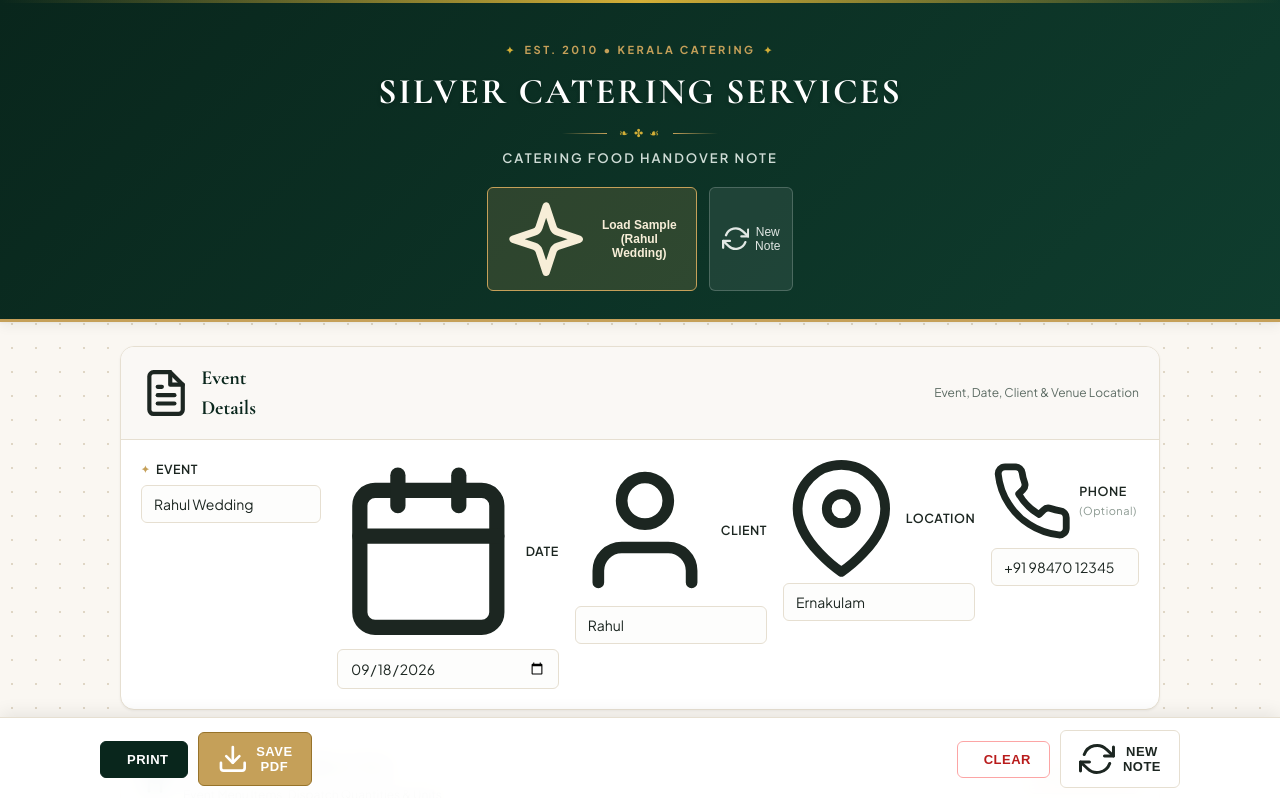
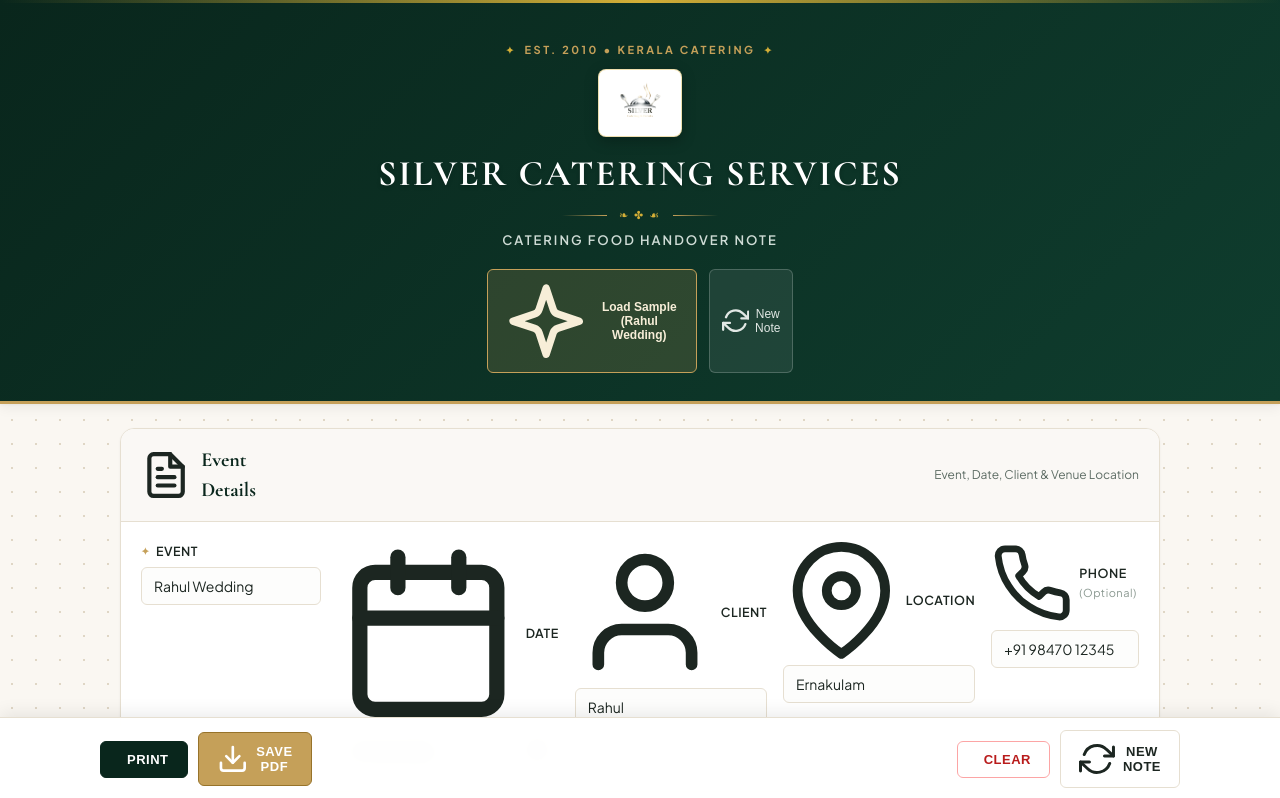
Before and after one commit to nihalmv-ops/silver-calculator-, a React (Vite) app: page / in a window 1280 px wide. Shown: the top 798 px of the page. Built offline with nearby package versions, Linux system fonts and the light colour scheme.

Commit message:
feat: add exact official Silver Catering website logo to PDF, printout, and screen header

```diff
--- a/index.html
+++ b/index.html
@@ -2,13 +2,14 @@
 <html lang="en">
   <head>
     <meta charset="UTF-8" />
-    <link rel="icon" type="image/svg+xml" href="/favicon.svg" />
+    <link rel="icon" type="image/png" href="/silver_catering_logo.png" />
+    <link rel="preload" as="image" href="/silver_catering_logo.png" />
     <meta name="viewport" content="width=device-width, initial-scale=1.0" />
-    <title>Silver Catering | Income & Expense Note</title>
+    <title>Silver Catering | Food Handover Note</title>
     <!-- Google Fonts for Luxury Kerala Catering Typography -->
     <link rel="preconnect" href="https://fonts.googleapis.com">
     <link rel="preconnect" href="https://fonts.gstatic.com" crossorigin>
-    <link href="https://fonts.googleapis.com/css2?family=Cormorant+Garamond:ital,wght@0,500;0,600;0,700;1,400&family=Plus+Jakarta+Sans:wght@400;500;600;700&display=swap" rel="stylesheet">
+    <link href="https://fonts.googleapis.com/css2?family=Cormorant+Garamond:ital,wght@0,500;0,600;0,700;1,400&family=Plus+Jakarta+Sans:wght@400;500;600;700;800&display=swap" rel="stylesheet">
   </head>
   <body>
     <div id="root"></div>
--- a/src/components/Header.jsx
+++ b/src/components/Header.jsx
@@ -8,6 +8,14 @@ export default function Header({ onLoadDemo, onNewNote }) {
           <span className="crest-symbol">✦</span>
           <span className="brand-badge">EST. 2010 • KERALA CATERING</span>
           <span className="crest-symbol">✦</span>
+        </div>
+
+        <div className="brand-logo-wrap">
+          <img
+            src="/silver_catering_logo.png"
+            alt="Silver Catering Official Logo"
+            className="brand-official-logo"
+          />
         </div>
 
         <h1 className="brand-title">SILVER CATERING SERVICES</h1>
--- a/src/components/PrintableStatement.jsx
+++ b/src/components/PrintableStatement.jsx
@@ -12,21 +12,23 @@ export default function PrintableStatement({ details, items, totalPrice }) {
   return (
     <div className="printable-statement invoice-model-template" id="printable-statement">
       {/* ========================================================
-          TOP HEADER: Dark Charcoal Banner with Wave & Logo
+          TOP HEADER: Dark Charcoal Banner with Wave & Official Logo
           ======================================================== */}
       <div className="inv-header-wrap">
         <div className="inv-header-dark">
           <div className="inv-brand-row">
-            {/* Logo Mark + Name */}
+            {/* Official Website Logo + Brand Text */}
             <div className="inv-logo-group">
-              <svg className="inv-logo-mark" viewBox="0 0 44 44" width="38" height="38" fill="none">
-                <path d="M12 32 C12 18, 26 12, 36 8 C32 22, 24 32, 12 32 Z" fill="#f3b72c" />
-                <path d="M8 28 C8 17, 18 12, 26 9 C23 20, 16 28, 8 28 Z" fill="#e5a519" />
-                <path d="M18 38 C18 25, 30 18, 40 14 C36 29, 29 38, 18 38 Z" stroke="#ffffff" strokeWidth="1.8" />
-              </svg>
+              <div className="inv-logo-badge">
+                <img
+                  src="/silver_catering_logo.png"
+                  alt="Silver Catering Official Logo"
+                  className="inv-official-logo"
+                />
+              </div>
               <div className="inv-logo-text">
-                <span className="inv-logo-name">SILVER</span>
-                <span className="inv-logo-sub">CATERING SERVICES</span>
+                <span className="inv-logo-name">SILVER CATERING</span>
+                <span className="inv-logo-sub">PREMIUM WEDDING & EVENT SERVICES</span>
               </div>
             </div>
 
@@ -34,8 +36,8 @@ export default function PrintableStatement({ details, items, totalPrice }) {
             <div className="inv-contact-grid">
               <div className="inv-contact-col">
                 <span className="inv-contact-label">Phone:</span>
+                <span className="inv-contact-val">+91 98464 15767</span>
                 <span className="inv-contact-val">+91 98470 12345</span>
-                <span className="inv-contact-val">+91 98470 54321</span>
               </div>
               <div className="inv-contact-col">
                 <span className="inv-contact-label">Web:</span>
@@ -44,8 +46,8 @@ export default function PrintableStatement({ details, items, totalPrice }) {
               </div>
               <div className="inv-contact-col">
                 <span className="inv-contact-label">Area:</span>
-                <span className="inv-contact-val">Ernakulam, Kerala</span>
-                <span className="inv-contact-val">India, 682001</span>
+                <span className="inv-contact-val">Valanchery, Malappuram</span>
+                <span className="inv-contact-val">Kerala, 679572</span>
               </div>
             </div>
           </div>
--- a/src/index.css
+++ b/src/index.css
@@ -120,6 +120,29 @@ body {
 .crest-symbol {
   color: var(--color-gold-accent);
   font-size: 10px;
+}
+
+.brand-logo-wrap {
+  display: flex;
+  justify-content: center;
+  align-items: center;
+  margin: 4px auto 10px auto;
+}
+
+.brand-official-logo {
+  height: 68px;
+  width: auto;
+  object-fit: contain;
+  background-color: #ffffff;
+  padding: 4px 12px;
+  border-radius: 8px;
+  box-shadow: 0 4px 14px rgba(0, 0, 0, 0.25);
+  border: 1.5px solid rgba(212, 175, 55, 0.4);
+  transition: transform 0.2s ease;
+}
+
+.brand-official-logo:hover {
+  transform: scale(1.03);
 }
 
 .brand-title {
--- a/src/print.css
+++ b/src/print.css
@@ -92,11 +92,28 @@
   .inv-logo-group {
     display: flex;
     align-items: center;
-    gap: 8pt;
+    gap: 10pt;
   }
 
-  .inv-logo-mark {
-    flex-shrink: 0;
+  .inv-logo-badge {
+    background-color: #ffffff !important;
+    border-radius: 6px;
+    padding: 3pt 8pt;
+    display: flex;
+    align-items: center;
+    justify-content: center;
+    box-shadow: 0 2px 6px rgba(0, 0, 0, 0.25);
+    border: 1px solid rgba(255, 255, 255, 0.3);
+  }
+
+  .inv-official-logo {
+    height: 38pt;
+    width: auto;
+    max-width: 90pt;
+    object-fit: contain;
+    display: block;
+    -webkit-print-color-adjust: exact !important;
+    print-color-adjust: exact !important;
   }
 
   .inv-logo-text {
```
Also changed, not shown: public/silver_catering_logo.png (added), public/silver_logo.png (added).
